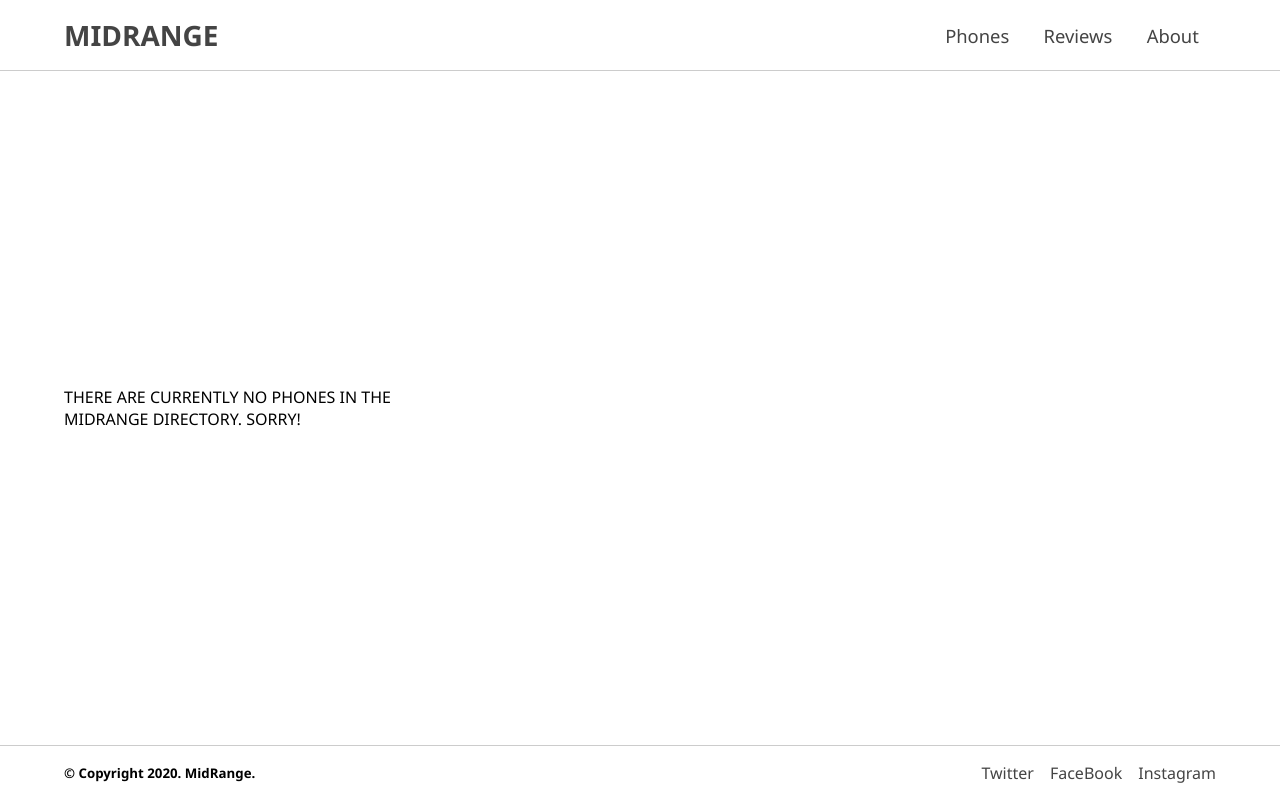
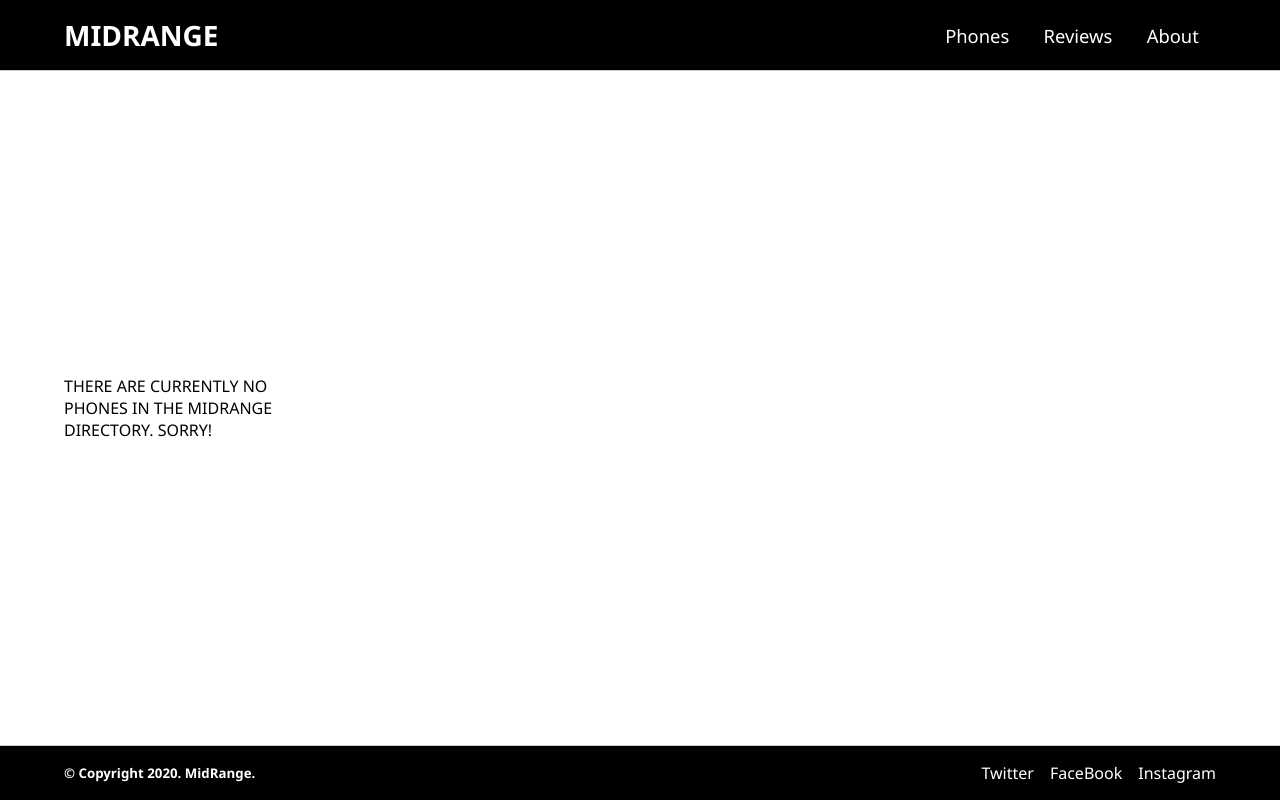
Before and after one commit to BradleyTim/telephone, a Django app: page / in a window 1280 px wide. Run offline with Django 3.2, Linux system fonts and the light colour scheme; data that the repository does not hold is empty.

Commit message:
change index pages styles

```diff
--- a/pages/static/pages/main.css
+++ b/pages/static/pages/main.css
@@ -24,6 +24,7 @@ a {
 header {
     width: 100%;
     border-bottom: 1px solid #ccc;
+    background-color: #000;
 }
 
 nav {
@@ -40,6 +41,10 @@ h2.logo {
     font-size: 1.75rem;
 }
 
+h2.logo a {
+    color: #fff;
+}
+
 ul.menu {
     flex: 1;
     list-style: none;
@@ -51,23 +56,29 @@ li.menu-item {
     font-size: 1.15rem;
 }
 
+li.menu-item a {
+    color: #fff;
+}
+
 /* MAIN CSS AND ITS CHILDREN */
 
 main {
     width: 90%;
-    margin: 1rem auto;
+    margin: 2rem auto;
 }
 
 section.phones {
     display: grid;
-    grid-template-columns: repeat(3, 1fr);
-    grid-gap: 1rem;
+    grid-template-columns: repeat(4, 1fr);
+    grid-gap: 2rem;
 }
 
 .card {
+    /* box-shadow: 2px 4px 6px #ccc;
     border: 1px solid #ccc;
-    border-radius: 2px;
-    padding: 1rem;
+    border-radius: 2px; */
+    padding: 1.5rem;
+    text-align: center;
 }
 
 .picture {
@@ -79,6 +90,7 @@ section.phones {
 footer {
     width: 100%;
     border-top: 1px solid #ccc;
+    background: #000;
 }
 
 footer .container {
@@ -91,6 +103,7 @@ footer .container {
 
 h5.copyright {
     flex: 2;
+    color: #fff;
     /* justify-self: flex-end; */
 }
 
@@ -105,3 +118,7 @@ ul.socials {
 li.social-item {
     margin-left: 1rem;
 }
+
+li.social-item a {
+    color: #fff;
+}
```
